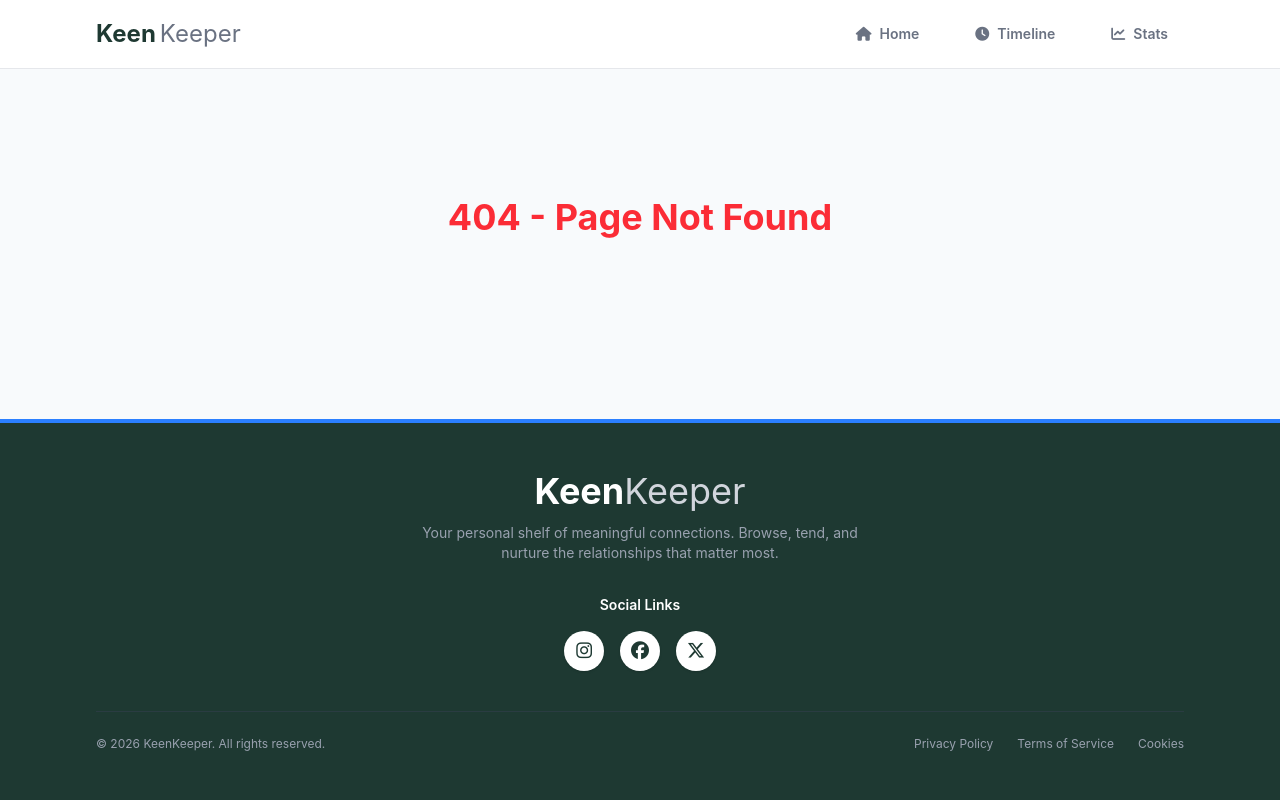
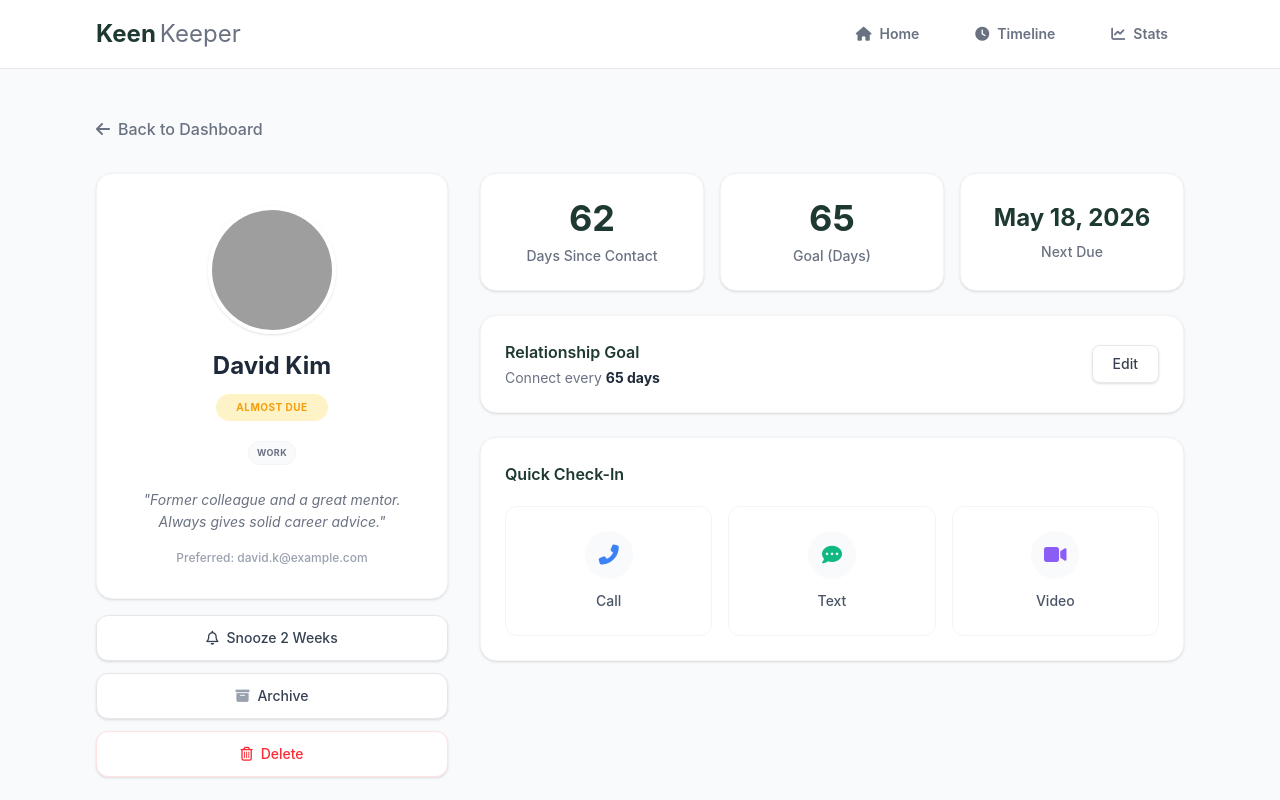
Before and after one commit to mehedi-islam-dev/A7_KeenKeeper, a React (Vite) app: page /friend/1 in a window 1280 px wide. Shown: the top 800 px of the page. Built offline with nearby package versions, Linux system fonts and the light colour scheme; grey boxes are pictures that could not be loaded.

Commit message:
added friend details page.

```diff
--- a/src/App.jsx
+++ b/src/App.jsx
@@ -2,6 +2,7 @@ import React from 'react';
 import { BrowserRouter, Routes, Route } from 'react-router-dom';
 import MainLayout from './components/MainLayout';
 import Home from './pages/Home';
+import FriendDetail from './pages/FriendDetail';
 import { ToastContainer } from 'react-toastify';
 import 'react-toastify/dist/ReactToastify.css';
 
@@ -11,13 +12,14 @@ function App() {
       <Routes>
         <Route path="/" element={<MainLayout />}>
           <Route index element={<Home />} />
+          <Route path="friend/:id" element={<FriendDetail />} />
           <Route path="timeline" element={<div className="p-20 text-center text-2xl font-bold">Timeline Page Coming Soon!</div>} />
           <Route path="stats" element={<div className="p-20 text-center text-2xl font-bold">Stats Page Coming Soon!</div>} />
           <Route path="*" element={<div className="p-20 text-center text-4xl font-bold text-red-500">404 - Page Not Found</div>} />
         </Route>
       </Routes>
       {/* Toast Notification Config */}
-      <ToastContainer position="bottom-right" autoClose={3000} hideProgressBar={true} />
+      <ToastContainer position="top-center" autoClose={3000} hideProgressBar={true} />
     </BrowserRouter>
   );
 }
--- /dev/null
+++ b/src/pages/FriendDetail.jsx
@@ -0,0 +1,162 @@
+import React, { useState, useEffect } from 'react';
+import { useParams, useNavigate } from 'react-router-dom';
+import { toast } from 'react-toastify';
+import friendsData from '../data/friends.json';
+
+const FriendDetail = () => {
+  const { id } = useParams();
+  const navigate = useNavigate();
+  const [friend, setFriend] = useState(null);
+
+  useEffect(() => {
+    const selectedFriend = friendsData.find(f => f.id === parseInt(id));
+    if (selectedFriend) {
+      setFriend(selectedFriend);
+    }
+  }, [id]);
+
+  const handleInteraction = (type) => {
+
+    const newEvent = {
+      id: Date.now(),
+      friendId: friend.id,
+      friendName: friend.name,
+      type: type,
+      date: new Date().toISOString(),
+      title: `${type} with ${friend.name}`,
+      picture: friend.picture
+    };
+
+    const existingTimeline = JSON.parse(localStorage.getItem('keenkeeper_timeline')) || [];
+    const updatedTimeline = [newEvent, ...existingTimeline];
+    localStorage.setItem('keenkeeper_timeline', JSON.stringify(updatedTimeline));
+
+    toast.success(`${type} logged with ${friend.name}!`, {
+      icon: type === 'Call' ? '📞' : type === 'Text' ? '💬' : '🎥'
+    });
+  };
+
+  if (!friend) {
+    return (
+      <div className="flex justify-center items-center min-h-[50vh]">
+        <div className="animate-spin rounded-full h-12 w-12 border-t-4 border-b-4 border-[#1e3932]"></div>
+      </div>
+    );
+  }
+
+  return (
+    <div className="w-full">
+
+      <button onClick={() => navigate(-1)} className="mb-8 text-gray-500 hover:text-[#1e3932] flex items-center gap-2 font-medium transition-colors">
+        <i className="fas fa-arrow-left"></i> Back to Dashboard
+      </button>
+
+      <div className="flex flex-col lg:flex-row gap-8">
+
+        <div className="w-full lg:w-1/3 flex flex-col gap-4">
+          <div className="bg-white p-8 rounded-2xl shadow-sm border border-gray-100 text-center flex flex-col items-center">
+            <img src={friend.picture} alt={friend.name} className="w-32 h-32 rounded-full object-cover mb-4 shadow-sm border-4 border-white" />
+            <h2 className="text-2xl font-bold text-gray-800 mb-3">{friend.name}</h2>
+
+            <span className={`text-[10px] font-bold px-5 py-1.5 rounded-full uppercase tracking-wider mb-5 ${
+                friend.status === 'on-track' ? 'bg-[#e2f5ec] text-[#16a34a]' :
+                friend.status === 'overdue' ? 'bg-[#fee2e2] text-[#ef4444]' :
+                'bg-[#fef3c7] text-[#f59e0b]'
+              }`}>
+              {friend.status.replace('-', ' ')}
+            </span>
+
+            <div className="flex flex-wrap justify-center gap-1.5 mb-6 w-full">
+              {friend.tags.map((tag, index) => (
+                <span key={index} className="bg-gray-50 border border-gray-100 text-gray-500 text-[9px] font-bold px-2 py-1 rounded-full uppercase tracking-wider">
+                  {tag}
+                </span>
+              ))}
+            </div>
+
+            <p className="text-gray-500 italic mb-4 text-sm leading-relaxed">"{friend.bio}"</p>
+            <p className="text-xs text-gray-400 font-medium">Preferred: {friend.email}</p>
+          </div>
+
+          <div className="flex flex-col gap-3">
+            <button className="w-full bg-white border border-gray-200 hover:bg-gray-50 text-gray-700 py-3 rounded-xl font-medium flex items-center justify-center gap-2 transition-colors shadow-sm text-sm">
+              <i className="far fa-bell"></i> Snooze 2 Weeks
+            </button>
+            <button className="w-full bg-white border border-gray-200 hover:bg-gray-50 text-gray-700 py-3 rounded-xl font-medium flex items-center justify-center gap-2 transition-colors shadow-sm text-sm">
+              <i className="fas fa-archive text-gray-400"></i> Archive
+            </button>
+            <button className="w-full bg-white border border-red-100 hover:bg-red-50 text-red-500 py-3 rounded-xl font-medium flex items-center justify-center gap-2 transition-colors shadow-sm text-sm">
+              <i className="far fa-trash-alt"></i> Delete
+            </button>
+          </div>
+        </div>
+
+        <div className="w-full lg:w-2/3 flex flex-col gap-6">
+
+          <div className="grid grid-cols-1 md:grid-cols-3 gap-4">
+            <div className="bg-white p-6 rounded-2xl shadow-sm border border-gray-100 text-center">
+              <h3 className="text-4xl font-bold text-[#1e3932] mb-2">{friend.days_since_contact}</h3>
+              <p className="text-gray-500 text-sm font-medium">Days Since Contact</p>
+            </div>
+            <div className="bg-white p-6 rounded-2xl shadow-sm border border-gray-100 text-center">
+              <h3 className="text-4xl font-bold text-[#1e3932] mb-2">{friend.goal}</h3>
+              <p className="text-gray-500 text-sm font-medium">Goal (Days)</p>
+            </div>
+            <div className="bg-white p-6 rounded-2xl shadow-sm border border-gray-100 text-center flex flex-col justify-center">
+              <h3 className="text-2xl font-bold text-[#1e3932] mb-2">
+                {new Date(friend.next_due_date).toLocaleDateString('en-US', { month: 'short', day: 'numeric', year: 'numeric' })}
+              </h3>
+              <p className="text-gray-500 text-sm font-medium">Next Due</p>
+            </div>
+          </div>
+          <div className="bg-white p-6 rounded-2xl shadow-sm border border-gray-100 flex justify-between items-center">
+            <div>
+              <h4 className="text-[#1e3932] font-semibold mb-1">Relationship Goal</h4>
+              <p className="text-gray-500 text-sm">Connect every <span className="font-bold text-gray-800">{friend.goal} days</span></p>
+            </div>
+            <button className="text-sm border border-gray-200 px-5 py-2 rounded-lg hover:bg-gray-50 font-medium transition-colors shadow-sm text-gray-700">
+              Edit
+            </button>
+          </div>
+          <div className="bg-white p-6 rounded-2xl shadow-sm border border-gray-100">
+            <h4 className="text-[#1e3932] font-semibold mb-5">Quick Check-In</h4>
+            <div className="grid grid-cols-3 gap-4">
+              <button
+                onClick={() => handleInteraction('Call')}
+                className="flex flex-col items-center justify-center gap-3 py-6 border border-gray-100 rounded-xl hover:border-[#1e3932] hover:bg-[#f0f9f6] transition-colors text-gray-600 hover:text-[#1e3932] group"
+              >
+                <div className="w-12 h-12 rounded-full bg-gray-50 group-hover:bg-white flex items-center justify-center transition-colors">
+                  <i className="fas fa-phone-alt text-xl text-[#3b82f6]"></i>
+                </div>
+                <span className="font-medium text-sm">Call</span>
+              </button>
+
+              <button
+                onClick={() => handleInteraction('Text')}
+                className="flex flex-col items-center justify-center gap-3 py-6 border border-gray-100 rounded-xl hover:border-[#1e3932] hover:bg-[#f0f9f6] transition-colors text-gray-600 hover:text-[#1e3932] group"
+              >
+                <div className="w-12 h-12 rounded-full bg-gray-50 group-hover:bg-white flex items-center justify-center transition-colors">
+                  <i className="fas fa-comment-dots text-xl text-[#10b981]"></i>
+                </div>
+                <span className="font-medium text-sm">Text</span>
+              </button>
+
+              <button
+                onClick={() => handleInteraction('Video')}
+                className="flex flex-col items-center justify-center gap-3 py-6 border border-gray-100 rounded-xl hover:border-[#1e3932] hover:bg-[#f0f9f6] transition-colors text-gray-600 hover:text-[#1e3932] group"
+              >
+                <div className="w-12 h-12 rounded-full bg-gray-50 group-hover:bg-white flex items-center justify-center transition-colors">
+                  <i className="fas fa-video text-xl text-[#8b5cf6]"></i>
+                </div>
+                <span className="font-medium text-sm">Video</span>
+              </button>
+            </div>
+          </div>
+
+        </div>
+      </div>
+    </div>
+  );
+};
+
+export default FriendDetail;
```
